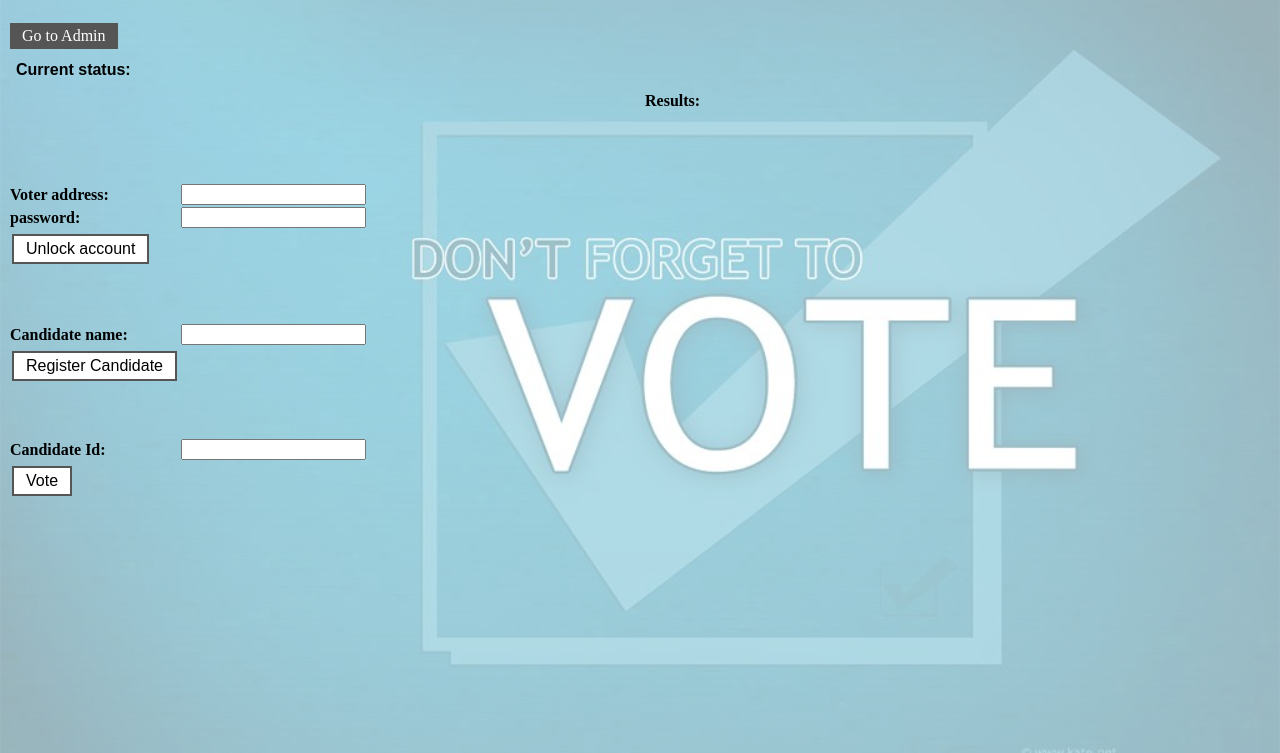
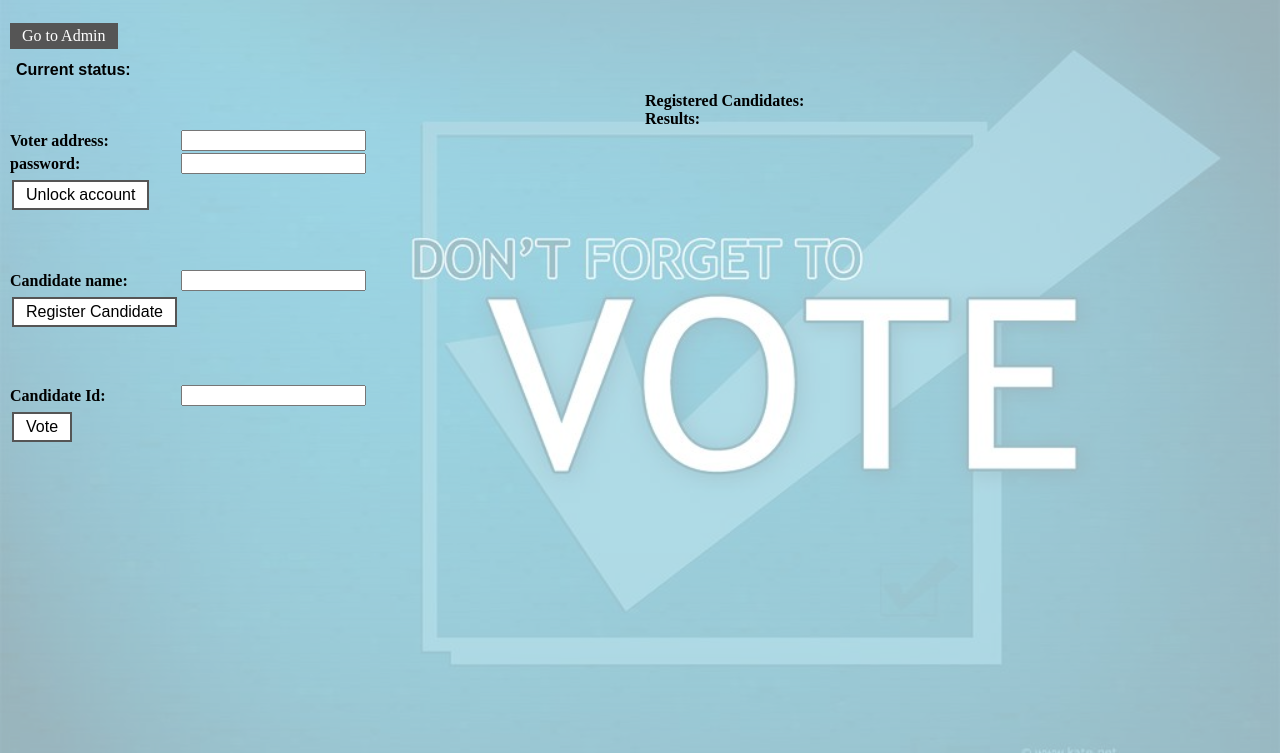
Before and after one commit to AaronKatzin/electionDAPP, a website: page src/index.html in a window 1280 px wide. Shown: the part 47-800 px from the top of the page. Drawn offline with nearby package versions, Linux system fonts and the light colour scheme; no server answers; files whose address does not match are found by name.

Commit message:
Voter GUI: Move candidates table to right column

```diff
--- a/src/index.html
+++ b/src/index.html
@@ -157,7 +157,6 @@
 			<h1><b>Election DAPP - Voter</b></h1>
 		</tr>
 		<a href="./admin.html" class="button">Go to Admin</a>
-		<br />
 		<tr>
 			<table border="0" cellpadding="0" id='csstable'>
 				<tr>
@@ -170,17 +169,10 @@
 		<div class="row">
 			<div class="column">
 				<br />
-				<tr>
-					<table border="0" cellpadding="0" width="600" id='candidatesTable'> </table>
-				</tr>
 				<tr />
 				<br />
 				<tr>
 					<table border="0" cellpadding="0" id='user'>
-
-						<tr height=50px></tr>
-						<tr>
-						<tr>
 							<td><b>Voter address:</b></td>
 							<td><input type="text" id="voterAddress" width="400" /></td>
 						</tr>
@@ -220,6 +212,13 @@
 
 			</div>
 			<div class="column">
+
+				<tr>
+					<b>
+						<caption>Registered Candidates:</caption>
+					</b>
+					<table border="0" cellpadding="0" width="600" id='candidatesTable'> </table>
+				</tr>
 				<b>
 					<caption>Results:</caption>
 				</b>
```
